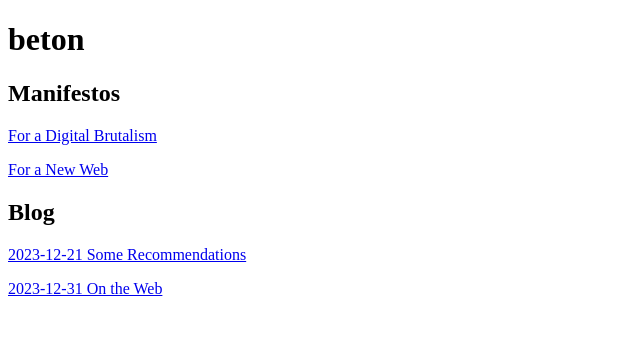
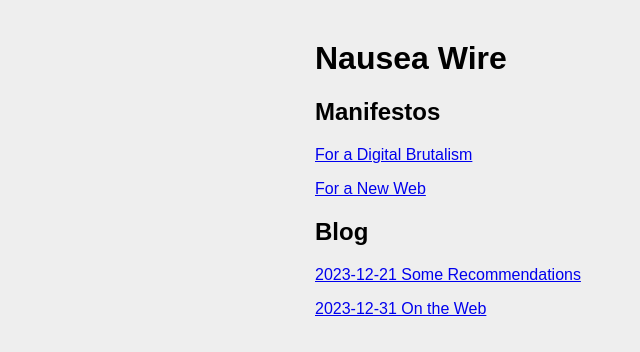
Before and after one commit to pilkobytes2/Friday-Night-Salary-Man, a plain HTML site: page index.html in a window 1280 px wide. Shown: the whole page, without its empty margins (0-640 px from the left). Drawn offline with Linux system fonts and the light colour scheme.

Commit message:
Create stylesheet (styles.css); modify background colour; modify font family; modify text alignment

```diff
--- a/index.html
+++ b/index.html
@@ -1,17 +1,25 @@
 <!DOCTYPE html>
+
 <html lang="en">
+
 <head>
     <meta charset="UTF-8">
     <title>Nausea Wire</title>
     <meta name="viewport" content="width=device-width, initial-scale=1">
+    <link rel="stylesheet" href="styles.css">
 </head>
+
 <body>
-    <h1>beton</h1>
+    <h1 class="special">Nausea Wire</h1>
+
     <h2>Manifestos</h2>
     <p><a href="writing/for_a_digital_brutalism.html">For a Digital Brutalism</a></p>
     <p><a href="writing/for_a_new_web.html">For a New Web</a></p>
+
     <h2>Blog</h2>
     <p><a href="writing/blog/2023-12-31_some_recommendations.html"> 2023-12-21 Some Recommendations</a> </p>
     <p><a href="writing/blog/2023-12-31_on_the_web.html">2023-12-31 On the Web</a> </p>
+
 </body>
+
 </html>
--- /dev/null
+++ b/styles.css
@@ -0,0 +1,9 @@
+* {
+    background-color: #EEEEEE; /* Lesser (and therefore better) contrast than black on white */
+    font-family: Arial, Helvetica, sans-serif;
+}
+body{
+    max-width:650px;
+    margin:40px auto;
+    padding:0 10px;
+    font:18px/1.5}
```
